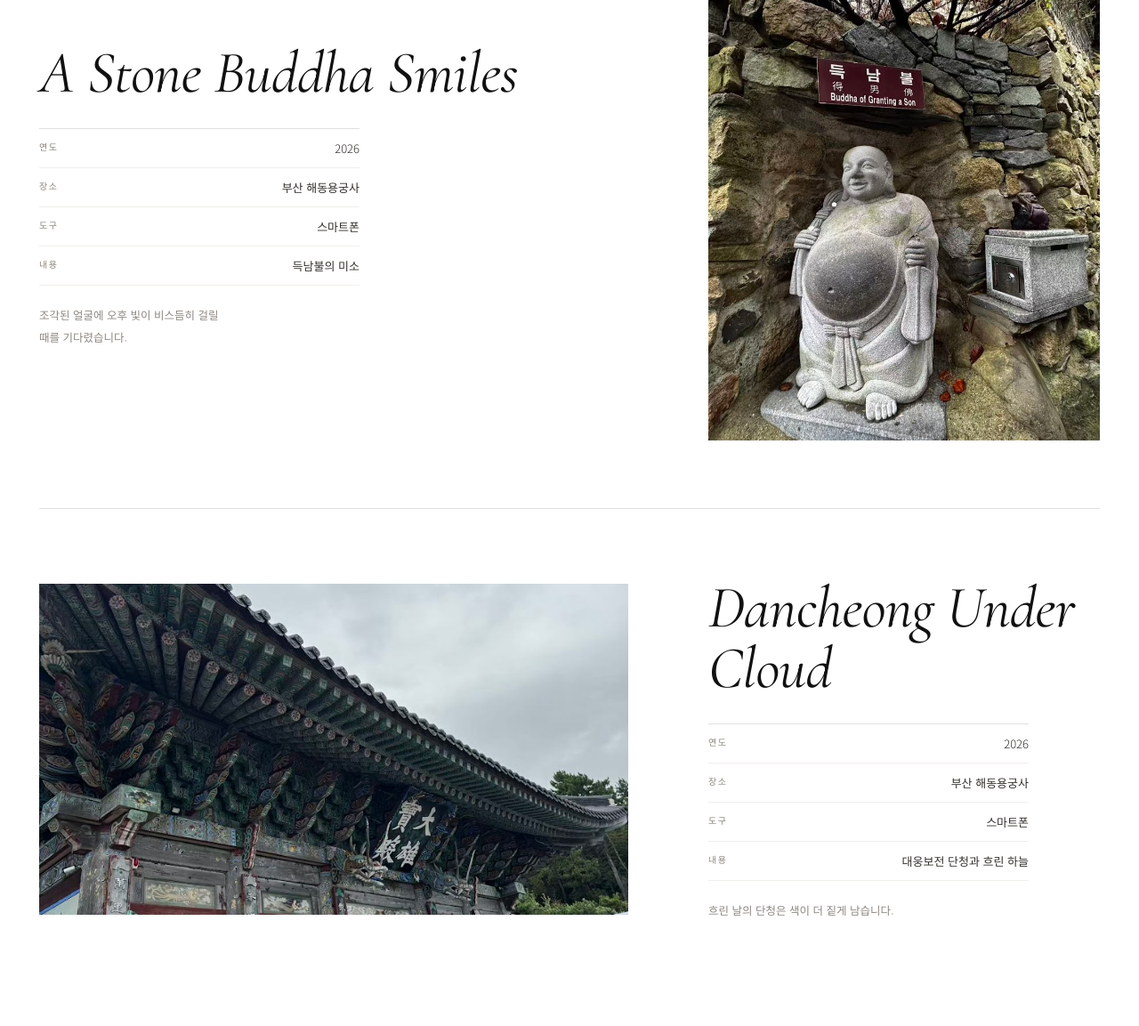
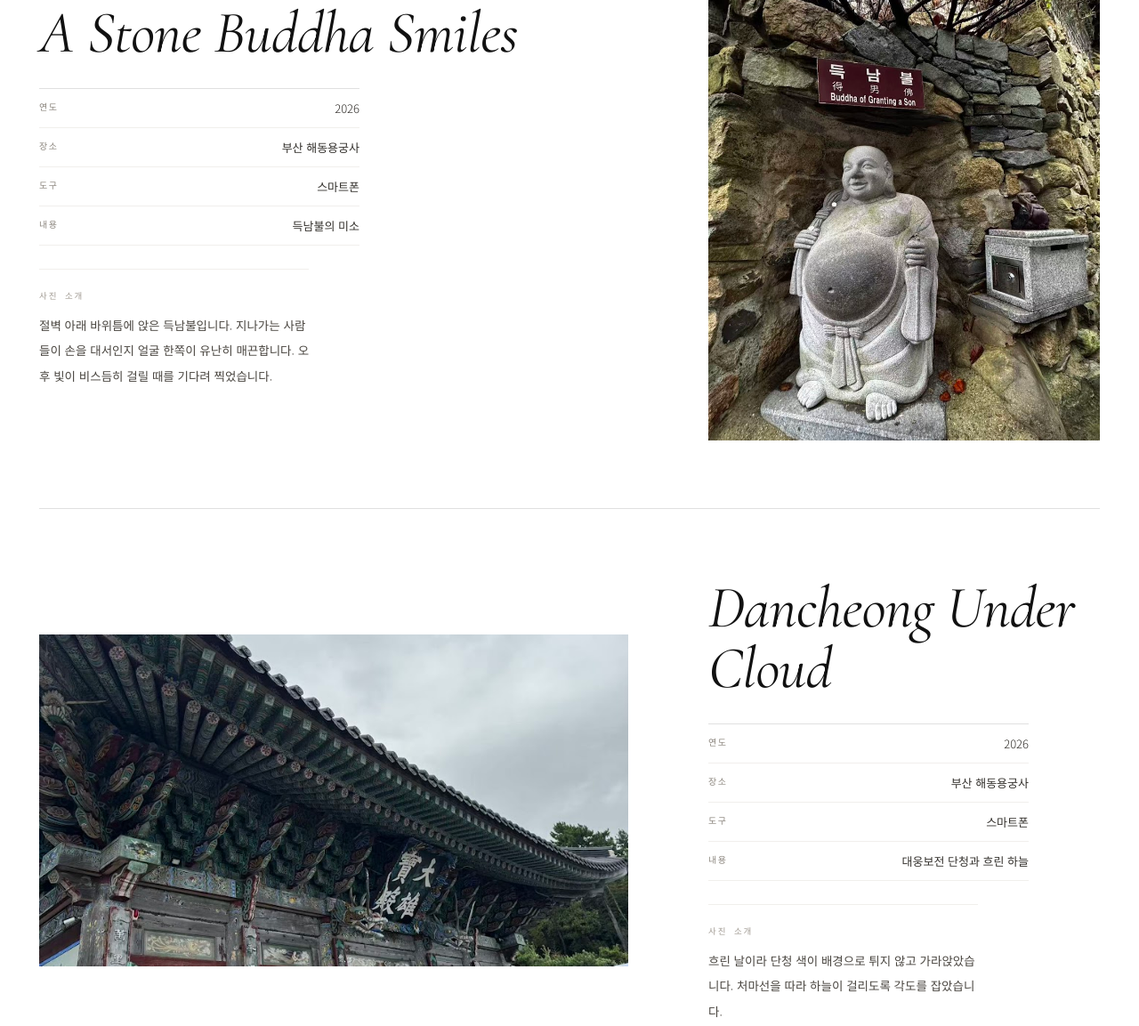
Before and after one commit to AVA-ash/qinhao-portfolio, a plain HTML site: page haedong.html in a window 1280 px wide. Shown: the part 1500-2653 px from the top of the page at 89% size. Drawn offline with nearby package versions, Linux system fonts and the light colour scheme.

Commit message:
add photo introductions

```diff
--- a/haedong.html
+++ b/haedong.html
@@ -31,7 +31,7 @@
         <li><b>도구</b>스마트폰</li>
         <li><b>내용</b>절벽 아래로 부서지는 파도와 그 위의 암자</li>
       </ul>
-      <p class="note">파도가 부서지는 소리가 사진에 남았으면 했습니다.</p>
+      <p class="note"><span class="note-label">사진 소개</span>해동용궁사 입구에서 바다 쪽 계단을 내려가면 절벽 위에 암자가 있습니다. 파도가 부서질 때마다 물보라가 올라오는데, 그 순간을 기다려 한 장 남겼습니다.</p>
     </div>
   </article>
 
@@ -45,7 +45,7 @@
         <li><b>도구</b>스마트폰</li>
         <li><b>내용</b>득남불의 미소</li>
       </ul>
-      <p class="note">조각된 얼굴에 오후 빛이 비스듬히 걸릴 때를 기다렸습니다.</p>
+      <p class="note"><span class="note-label">사진 소개</span>절벽 아래 바위틈에 앉은 득남불입니다. 지나가는 사람들이 손을 대서인지 얼굴 한쪽이 유난히 매끈합니다. 오후 빛이 비스듬히 걸릴 때를 기다려 찍었습니다.</p>
     </div>
   </article>
 
@@ -59,7 +59,7 @@
         <li><b>도구</b>스마트폰</li>
         <li><b>내용</b>대웅보전 단청과 흐린 하늘</li>
       </ul>
-      <p class="note">흐린 날의 단청은 색이 더 짙게 남습니다.</p>
+      <p class="note"><span class="note-label">사진 소개</span>흐린 날이라 단청 색이 배경으로 튀지 않고 가라앉았습니다. 처마선을 따라 하늘이 걸리도록 각도를 잡았습니다.</p>
     </div>
   </article>
 </section>
--- a/style.css
+++ b/style.css
@@ -63,7 +63,10 @@ a{color:inherit;text-decoration:none}
 .spec li{display:flex;justify-content:space-between;gap:18px;padding:12px 0;border-bottom:1px solid #f1efec;
   font-size:13px;color:#33302c}
 .spec b{font-family:var(--mono);font-weight:400;font-size:10px;letter-spacing:.15em;text-transform:uppercase;color:#8a847c}
-.work .note{margin-top:20px;font-size:12.5px;line-height:2;color:var(--muted);max-width:32ch}
+.work .note{margin-top:26px;padding-top:20px;border-top:1px solid #f1efec;font-size:13.5px;line-height:2.1;
+  color:#4a4640;max-width:42ch}
+.note-label{display:block;margin-bottom:8px;font-family:var(--mono);font-size:9.5px;letter-spacing:.2em;
+  text-transform:uppercase;color:#a09a92}
 
 @media(max-width:860px){
   .work{grid-template-columns:1fr;gap:24px}
```
Also changed, not shown: zhangzhou.html (+3 -3 lines).
